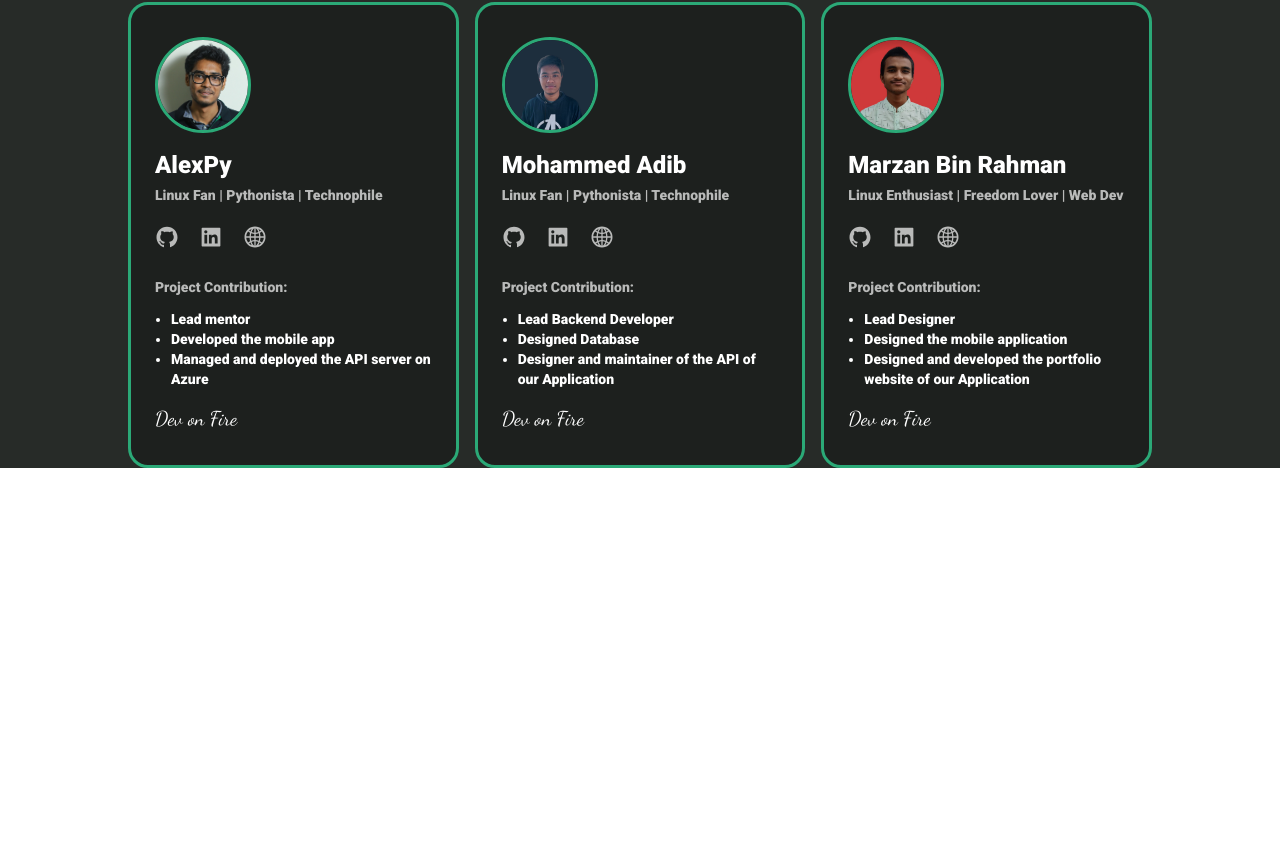
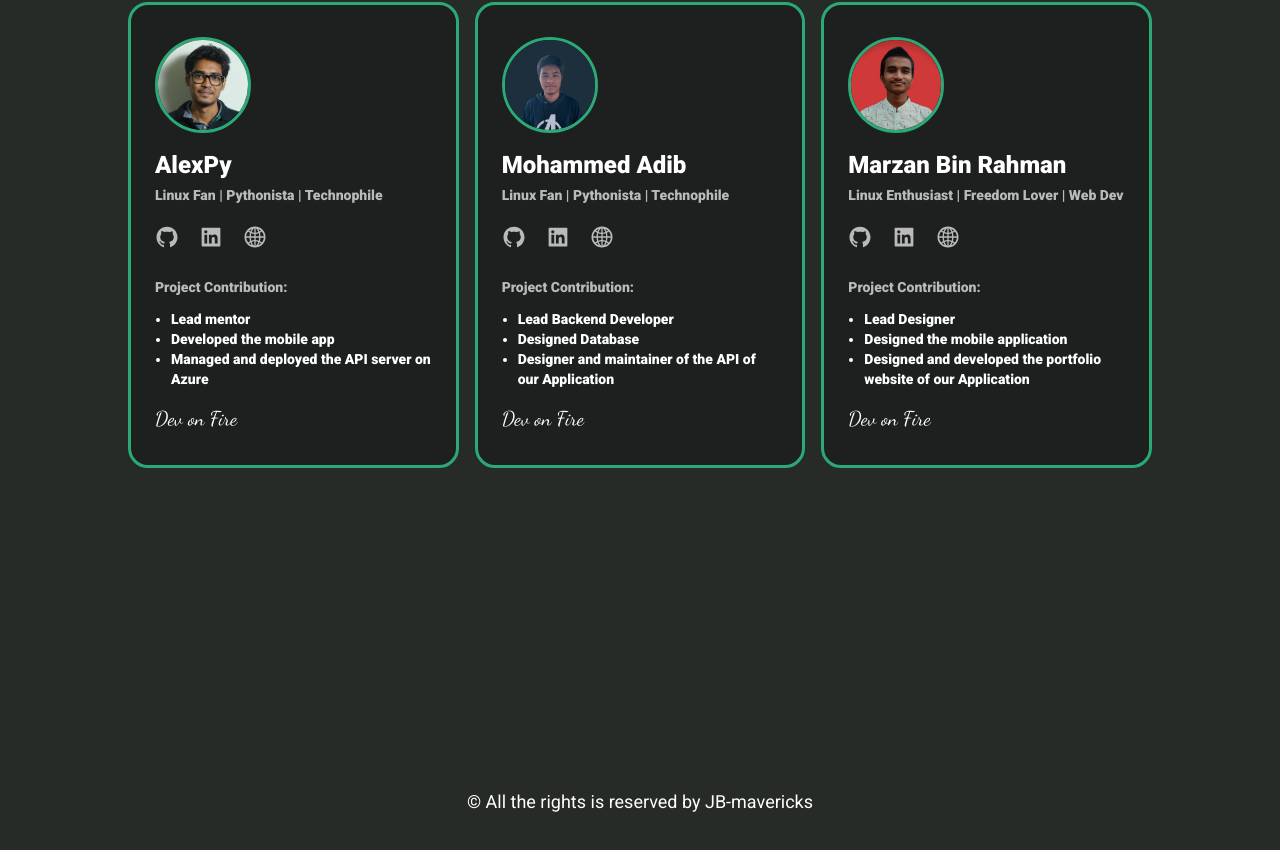
Before and after one commit to JB-Mavericks/jb-mavericks.github.io, a React (Create React App) app: page / in a window 1280 px wide. Shown: the part 4356-5206 px from the top of the page. Before the commit the page ends 4824 px from the top, so only its background shows below. Built offline with nearby package versions, Linux system fonts and the light colour scheme; a web font is replaced by a local one.

Commit message:
footer done

```diff
--- a/src/App.js
+++ b/src/App.js
@@ -7,6 +7,7 @@ import Ui from './components/Ui';
 import Erd from './components/Erd';
 import Blogs from './components/Blogs';
 import Mavericks from './components/mavericks/Mavericks';
+import Footer from './components/Footer';
 
 function App() {
 
@@ -21,6 +22,7 @@ function App() {
       <Erd />
       <Blogs />
       <Mavericks />
+      <Footer />
       </div>
     </div>
   );
--- /dev/null
+++ b/src/components/Footer.js
@@ -0,0 +1,11 @@
+import React from 'react'
+
+const Footer = () => {
+  return (
+    <div className='pt-80 pb-14'>
+     <p className='font-roboto font-normal text-center text-white text-lg'>© All the rights is reserved by JB-mavericks</p>
+    </div>
+  )
+}
+
+export default Footer
```
